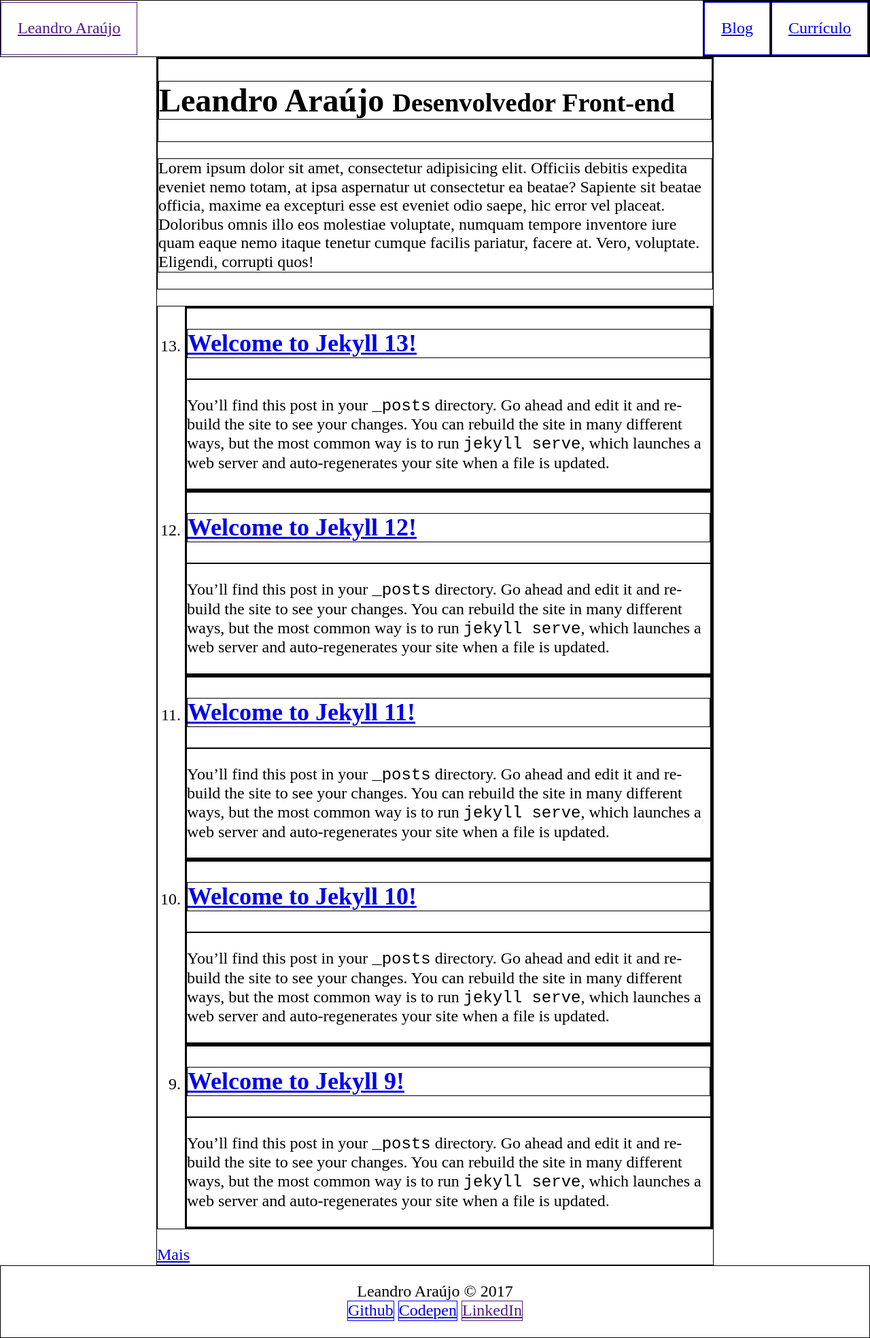
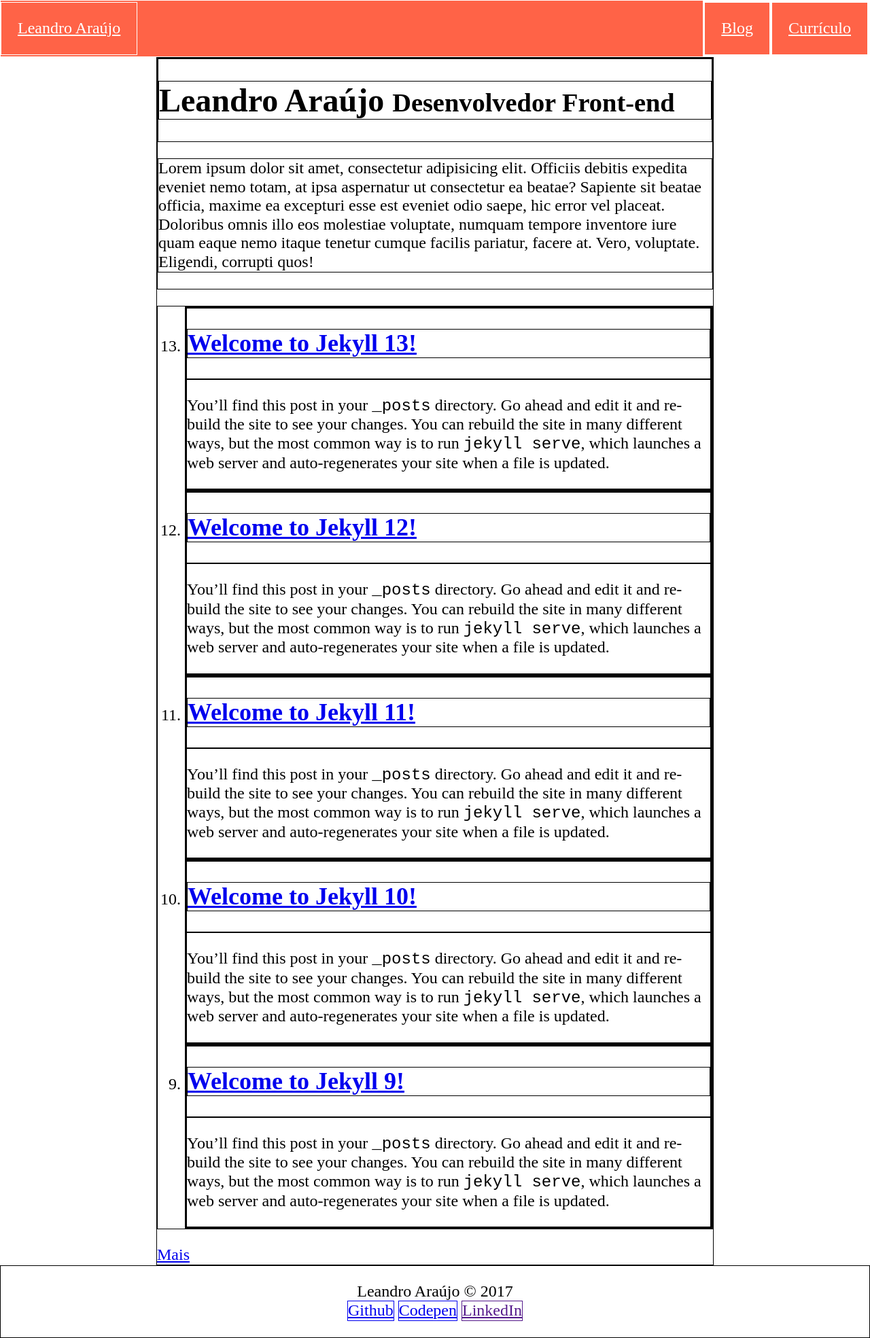
Before and after one commit to leandroc/leandroc.github.io, a Jekyll site: the page built from index.html, in a window 1280 px wide. Shown: the whole page at 68% size. Built offline with Jekyll 4.4.1, drawn with Linux system fonts in a browser that asks for light colours.

Commit message:
testando cores

```diff
--- a/_sass/main.scss
+++ b/_sass/main.scss
@@ -4,7 +4,11 @@ html {
   @include fluid-type(320px, 1200px, 16px, 24px);
 }
 
-body { background-color: $color; }
+:focus { outline-color: darken($color, 10); }
+
+body {
+  min-height: 100vh;
+}
 
 main {
   min-width: 100vw;
@@ -31,6 +35,11 @@ main {
   display: flex;
   align-items: center;
   align-content: stretch;
+
+  background-color: $color;
+  color: #fff;
+
+  a { color: inherit; }
 }
 
 
--- a/_sass/variables.scss
+++ b/_sass/variables.scss
@@ -1 +1 @@
-$color: #fff;
+$color: tomato;
```
